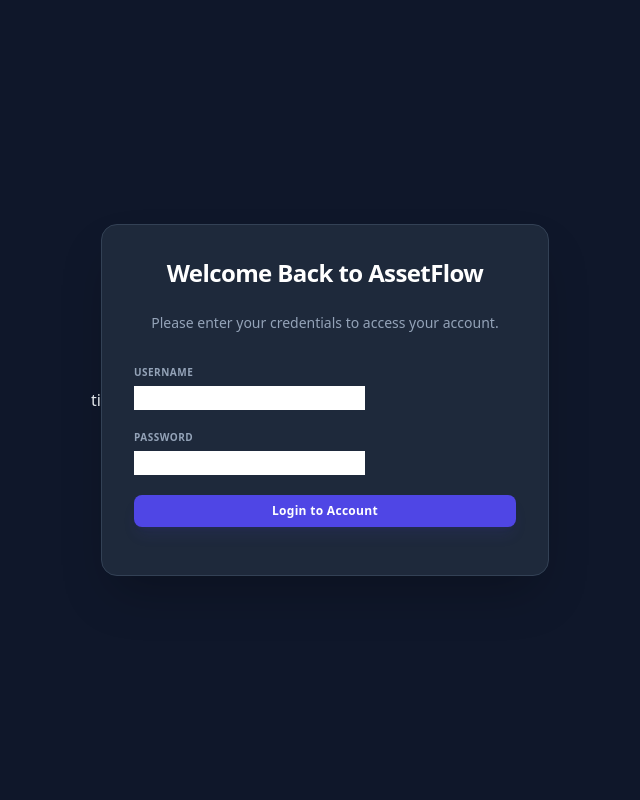
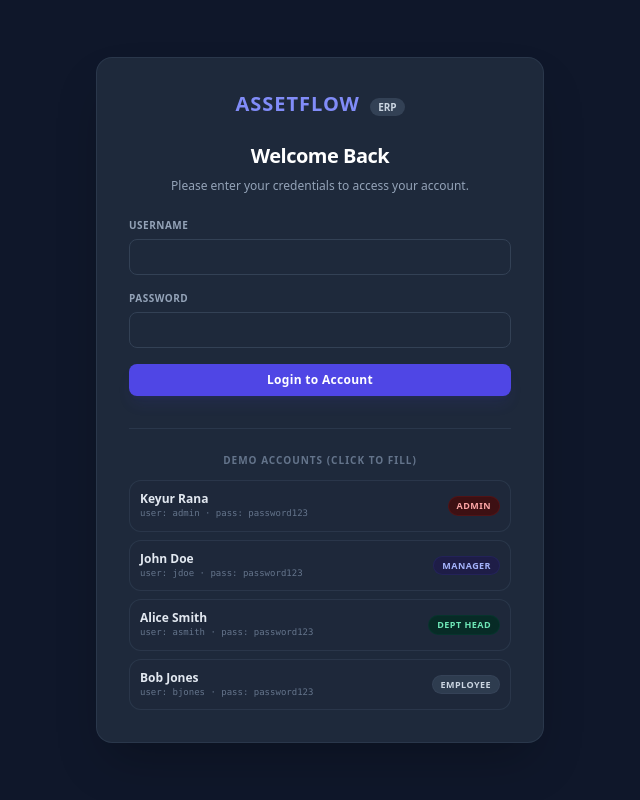
Before and after one commit to Ranakeyuy/ODOO_hackthon_2026_AssetFlow-, a Django app: template core/templates/core/login.html in a window 1280 px wide. Shown: the whole page, without its empty margins (320-960 px from the left). Run offline with Django 3.2, Linux system fonts and the light colour scheme; the template is opened without the code that fills it, so the values that code supplies are empty, except form fields; tables that the repository leaves empty hold one stand-in row (values such as "Sample post"); form fields are guessed from the names that the template uses; some libraries are stand-ins or nearby versions.

Commit message:
add default user accounts with interactive autofill on login page

```diff
--- a/core/templates/core/login.html
+++ b/core/templates/core/login.html
@@ -1,4 +1,4 @@
-ti<!DOCTYPE html>
+<!DOCTYPE html>
 <html lang="en">
 
 <head>
@@ -6,15 +6,36 @@ ti<!DOCTYPE html>
     <meta name="viewport" content="width=device-width, initial-scale=1.0">
     <title>Login - AssetFlow</title>
     <script src="https://cdn.tailwindcss.com"></script>
+    <style>
+        /* Apply custom styles to Django form inputs */
+        form input[type="text"], form input[type="password"] {
+            width: 100%;
+            background-color: rgb(30, 41, 59);
+            border: 1px solid rgb(51, 65, 85);
+            border-radius: 0.5rem;
+            padding: 0.5rem 0.75rem;
+            font-size: 0.75rem;
+            color: #ffffff;
+            outline: none;
+            transition: border-color 0.15s ease-in-out;
+        }
+        form input[type="text"]:focus, form input[type="password"]:focus {
+            border-color: rgb(79, 70, 229);
+        }
+    </style>
 </head>
 
-<body class="min-h-screen bg-slate-900 text-slate-100 flex items-center justify-center font-sans">
+<body class="min-h-screen bg-slate-900 text-slate-100 flex items-center justify-center font-sans p-4">
 
-    <div class="max-w-md w-full bg-slate-800 border border-slate-700 rounded-2xl p-8 shadow-2xl">
-        <h2 class="text-2xl font-bold tracking-tight text-white text-center mb-6">Welcome Back to AssetFlow</h2>
-        <p class="text-sm text-slate-400 text-center mb-8">Please enter your credentials to access your account.</p>
+    <div class="max-w-md w-full bg-slate-800 border border-slate-700/60 rounded-2xl p-8 shadow-2xl">
+        <div class="text-center mb-6">
+            <span class="font-extrabold text-xl tracking-wider text-indigo-400">ASSETFLOW</span>
+            <span class="text-[10px] bg-slate-700 px-2 py-0.5 rounded-full text-slate-300 font-semibold uppercase ml-1.5">ERP</span>
+        </div>
+        <h2 class="text-xl font-bold tracking-tight text-white text-center mb-2">Welcome Back</h2>
+        <p class="text-xs text-slate-400 text-center mb-6">Please enter your credentials to access your account.</p>
 
-        <form method="post" class="space-y-5">
+        <form method="post" class="space-y-4">
             {% csrf_token %}
             {% if form.non_field_errors %}
             <div class="p-3 bg-red-950/40 border border-red-900/50 rounded-xl text-xs text-red-300 font-medium">
@@ -25,8 +46,7 @@ ti<!DOCTYPE html>
             {% endif %}
 
             <div>
-                <label for="{{ form.username.id_for_label }}"
-                    class="block text-[10px] font-extrabold uppercase text-slate-400 mb-1.5 tracking-wider">Username</label>
+                <label class="block text-[10px] font-extrabold uppercase text-slate-400 mb-1.5 tracking-wider">Username</label>
                 {{ form.username }}
                 {% if form.username.errors %}
                 {% for error in form.username.errors %}
@@ -35,8 +55,7 @@ ti<!DOCTYPE html>
                 {% endif %}
             </div>
             <div>
-                <label for="{{ form.password.id_for_label }}"
-                    class="block text-[10px] font-extrabold uppercase text-slate-400 mb-1.5 tracking-wider">Password</label>
+                <label class="block text-[10px] font-extrabold uppercase text-slate-400 mb-1.5 tracking-wider">Password</label>
                 {{ form.password }}
                 {% if form.password.errors %}
                 {% for error in form.password.errors %}
@@ -45,12 +64,61 @@ ti<!DOCTYPE html>
                 {% endif %}
             </div>
             <button type="submit"
-                class="w-full mt-6 bg-indigo-600 hover:bg-indigo-500 text-white font-bold py-2 rounded-lg text-xs tracking-wide shadow-lg shadow-indigo-600/10 transition-colors">
+                class="w-full mt-2 bg-indigo-600 hover:bg-indigo-500 text-white font-bold py-2 rounded-lg text-xs tracking-wide shadow-lg shadow-indigo-600/10 transition-colors">
                 Login to Account
             </button>
         </form>
+
+        <!-- Quick Login Demo Users -->
+        <div class="mt-8 border-t border-slate-700/60 pt-6">
+            <p class="text-[10px] font-extrabold uppercase text-slate-500 mb-3 tracking-widest text-center">Demo Accounts (Click to Fill)</p>
+            <div class="grid grid-cols-1 gap-2">
+                <button type="button" onclick="fillCredentials('admin', 'password123')"
+                    class="flex items-center justify-between p-2.5 bg-slate-800/40 hover:bg-slate-700/40 border border-slate-700/60 rounded-xl transition-all text-left">
+                    <div>
+                        <p class="text-xs font-bold text-slate-200">Keyur Rana</p>
+                        <p class="text-[9px] text-slate-500 font-mono">user: admin · pass: password123</p>
+                    </div>
+                    <span class="text-[9px] font-extrabold bg-red-950/80 text-red-300 border border-red-900/30 px-2 py-0.5 rounded-full uppercase tracking-wider">Admin</span>
+                </button>
+                <button type="button" onclick="fillCredentials('jdoe', 'password123')"
+                    class="flex items-center justify-between p-2.5 bg-slate-800/40 hover:bg-slate-700/40 border border-slate-700/60 rounded-xl transition-all text-left">
+                    <div>
+                        <p class="text-xs font-bold text-slate-200">John Doe</p>
+                        <p class="text-[9px] text-slate-500 font-mono">user: jdoe · pass: password123</p>
+                    </div>
+                    <span class="text-[9px] font-extrabold bg-indigo-950/80 text-indigo-300 border border-indigo-900/30 px-2 py-0.5 rounded-full uppercase tracking-wider">Manager</span>
+                </button>
+                <button type="button" onclick="fillCredentials('asmith', 'password123')"
+                    class="flex items-center justify-between p-2.5 bg-slate-800/40 hover:bg-slate-700/40 border border-slate-700/60 rounded-xl transition-all text-left">
+                    <div>
+                        <p class="text-xs font-bold text-slate-200">Alice Smith</p>
+                        <p class="text-[9px] text-slate-500 font-mono">user: asmith · pass: password123</p>
+                    </div>
+                    <span class="text-[9px] font-extrabold bg-emerald-950/80 text-emerald-300 border border-emerald-900/30 px-2 py-0.5 rounded-full uppercase tracking-wider">Dept Head</span>
+                </button>
+                <button type="button" onclick="fillCredentials('bjones', 'password123')"
+                    class="flex items-center justify-between p-2.5 bg-slate-800/40 hover:bg-slate-700/40 border border-slate-700/60 rounded-xl transition-all text-left">
+                    <div>
+                        <p class="text-xs font-bold text-slate-200">Bob Jones</p>
+                        <p class="text-[9px] text-slate-500 font-mono">user: bjones · pass: password123</p>
+                    </div>
+                    <span class="text-[9px] font-extrabold bg-slate-700/80 text-slate-300 border border-slate-600/30 px-2 py-0.5 rounded-full uppercase tracking-wider">Employee</span>
+                </button>
+            </div>
+        </div>
     </div>
 
+    <script>
+        function fillCredentials(username, password) {
+            const usernameInput = document.querySelector('input[name="username"]');
+            const passwordInput = document.querySelector('input[name="password"]');
+            if (usernameInput && passwordInput) {
+                usernameInput.value = username;
+                passwordInput.value = password;
+            }
+        }
+    </script>
 </body>
 
 </html>
```
